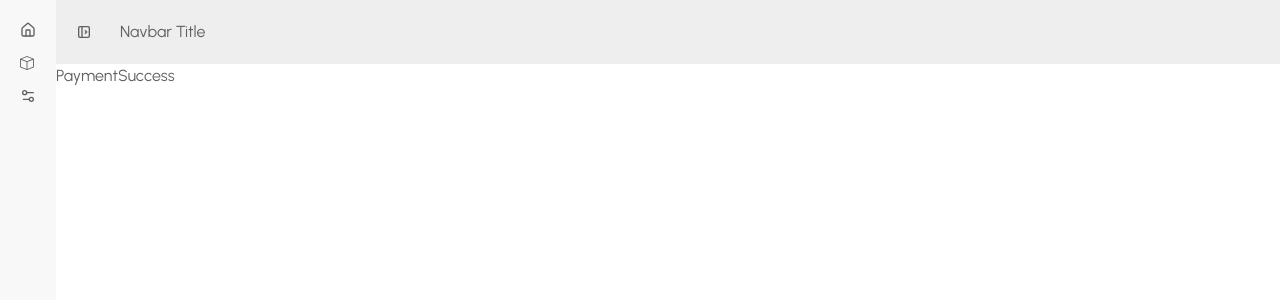
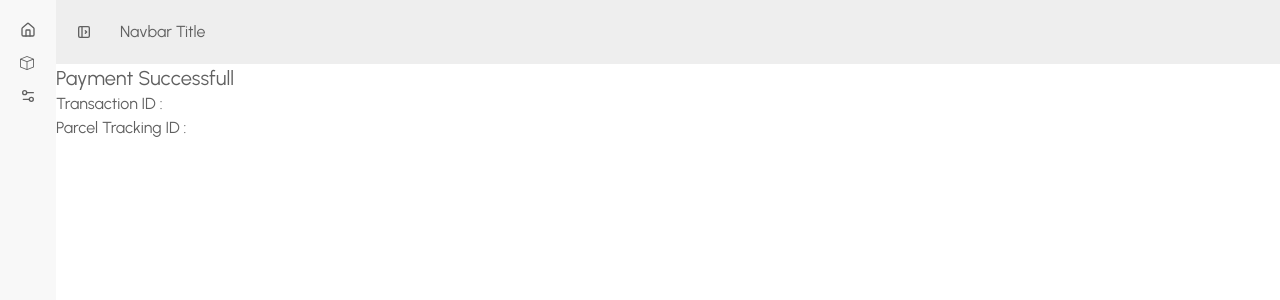
Before and after one commit to jahirul2109/zap-shift-client, a React (Vite) app: page /dashboard/payment-success in a window 1280 px wide. Shown: the top 300 px of the page. Built offline with nearby package versions, Linux system fonts and the light colour scheme; no server answers; sample sign-in values are in the browser's storage.

Commit message:
add parcel trackingId

```diff
--- a/src/pages/Dashboard/PaymentSuccess.jsx
+++ b/src/pages/Dashboard/PaymentSuccess.jsx
@@ -1,16 +1,28 @@
-import React, { useEffect } from 'react'
+import React, { useEffect, useState } from 'react'
 import { useSearchParams } from 'react-router'
 import { useAxiousSecoure } from '../../hook/useAxiousSecoure'
 
 export const PaymentSuccess = () => {
     const axiosInstence = useAxiousSecoure();
-    const [searchParams] = useSearchParams()
+    const [searchParams] = useSearchParams();
+    const [paymentInfo, setPaymentInfo] = useState({})
     const sessionId = searchParams.get("session_id");
     console.log(sessionId);
     useEffect(() => {
         axiosInstence.patch(`/payment-verification?session_id=${sessionId}`)
+            .then(res => {
+                console.log(res.data)
+                setPaymentInfo({
+                    TransactionId: res.data.TransactionId,
+                    trackingId: res.data.trackingId
+                })
+            })
     }, [sessionId, axiosInstence])
     return (
-        <div>PaymentSuccess</div>
+        <div>
+            <h1 className="text-xl">Payment Successfull</h1>
+            <p>Transaction ID : <span className='text-blue underline'> {paymentInfo.TransactionId}</span></p>
+            <p>Parcel Tracking ID : <span className='text-blue underline'> {paymentInfo.trackingId}</span></p>
+        </div>
     )
 }
```
